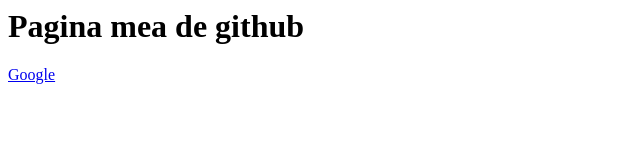
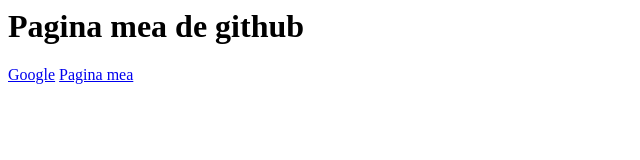
Before and after one commit to dianaandreea7/dianaandreea7.github.io, a plain HTML site: page index.html in a window 1280 px wide. Shown: the full height of the page, 0-640 px from the left. Drawn offline with Linux system fonts and the light colour scheme.

Commit message:
Update index.html

```diff
--- a/index.html
+++ b/index.html
@@ -1,2 +1,3 @@
 <h1>Pagina mea de github</h1>
 <a href="https://google.com">Google</a>
+<a href="pagina.html">Pagina mea<a/>
```
